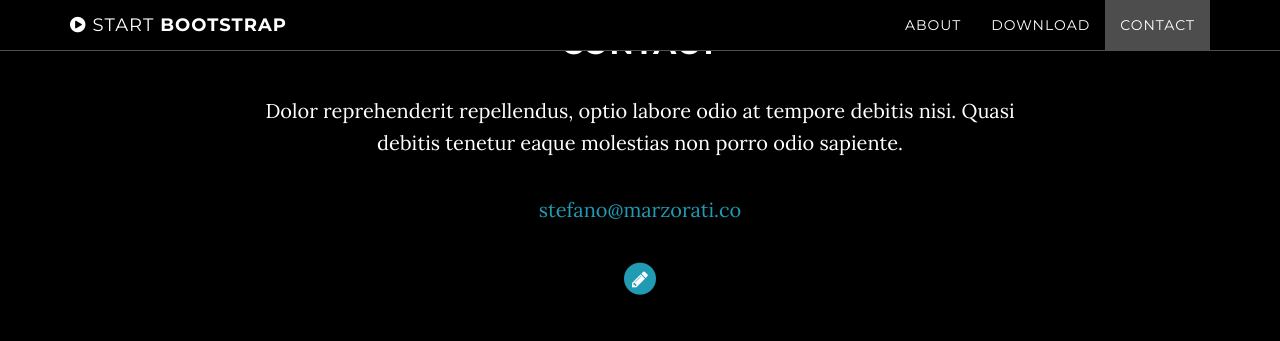
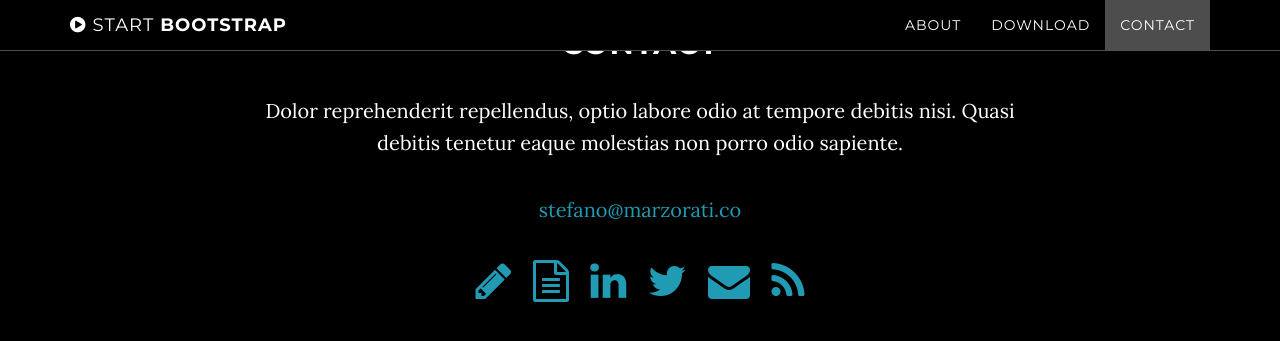
Before and after one commit to marste/Home, a Jekyll site: the page built from index.html, in a window 1280 px wide and 900 px high, scrolled down 2318 px. Shown: the top 341 px of the window. Built offline with Jekyll 4.4.1, drawn with Linux system fonts in a browser that asks for light colours.

Commit message:
Added new post

```diff
--- a/_includes/contact.html
+++ b/_includes/contact.html
@@ -6,10 +6,17 @@
                 <p>Dolor reprehenderit repellendus, optio labore odio at tempore debitis nisi. Quasi debitis tenetur eaque molestias non porro odio sapiente.</p>
                 <p><a href="mailto:{{ site.email }}">{{ site.email }}</a>
                 </p>
-                <span class="fa-stack fa-lg">
-<a class="fa fa-circle fa-stack-2x"></a>
-<a class="fa fa-pencil fa-stack-1x fa-inverse" href="http://marzorati.co" target="_blank" title="Stefano Marzorati's Blog"></a>
-</span>
+                <a href="http://marzorati.co" target="_blank" title="Stefano Marzorati's Blog"> <i class="fa fa-pencil fa-3x"></i></a>
+&emsp;
+<a href="http://marzorati.co/curriculum-vitae/" title="Stefano Marzorati's Curriculum Vitae"> <i class="fa fa-file-text-o fa-3x"></i></a>
+&emsp;
+<a href="https://www.linkedin.com/in/stefanomarzorati" target="_blank" title="Stefano Marzorati Linkedin"> <i class="fa fa-linkedin fa-3x"></i></a>
+&emsp;
+<a href="http://twitter.com/marzorati_ste" target="_blank" title="Stefano Marzorati Twitter"> <i class="fa fa-twitter fa-3x"></i></a>
+&emsp;
+<a href="http://marzorati.co/contact/" title="Stefano Marzorati's Contact"> <i class="fa fa-envelope fa-3x"></i></a>
+&emsp;
+<a href="http://marzorati.co/feed/rss.xml" target="_blank" title="Stefano Marzorati Feed RSS"> <i class="fa fa-rss fa-3x"></i></a>
             </div>
         </div>
     </section>
```
